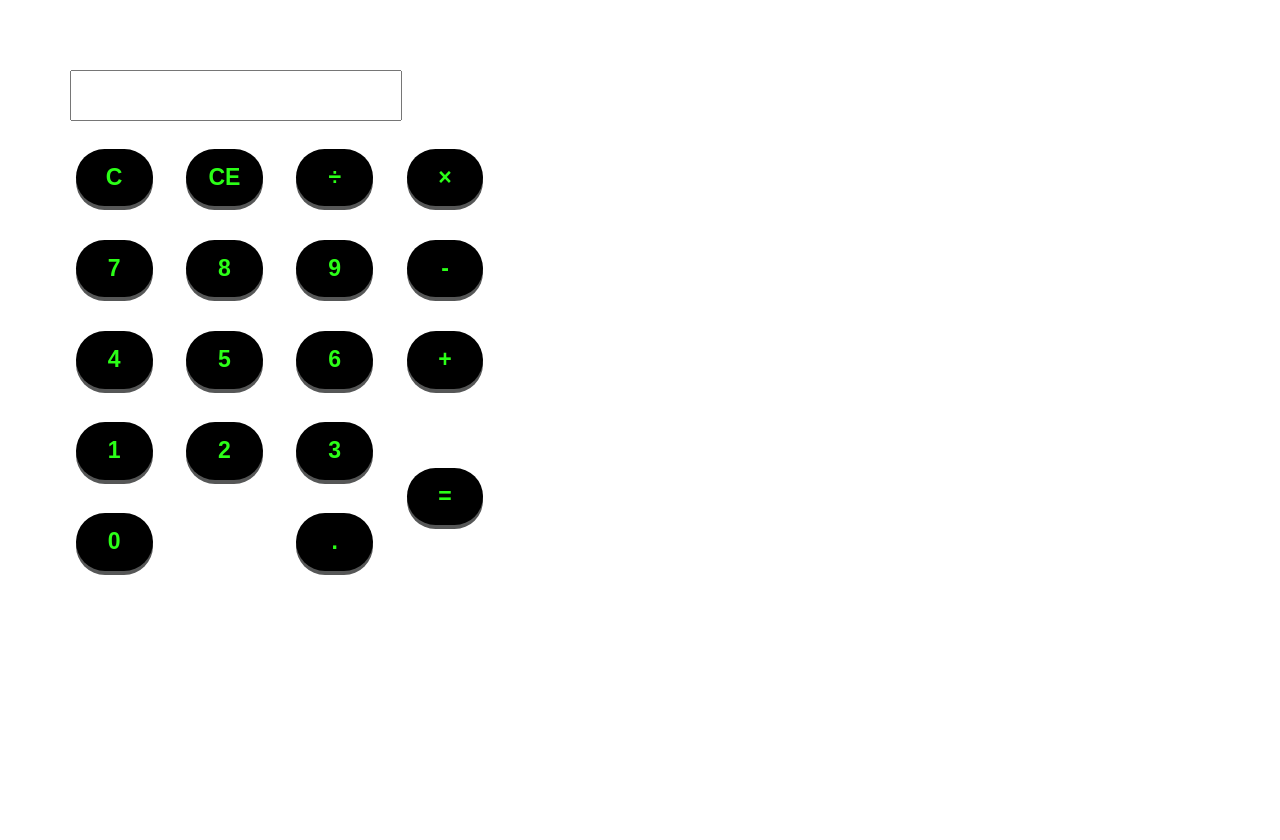
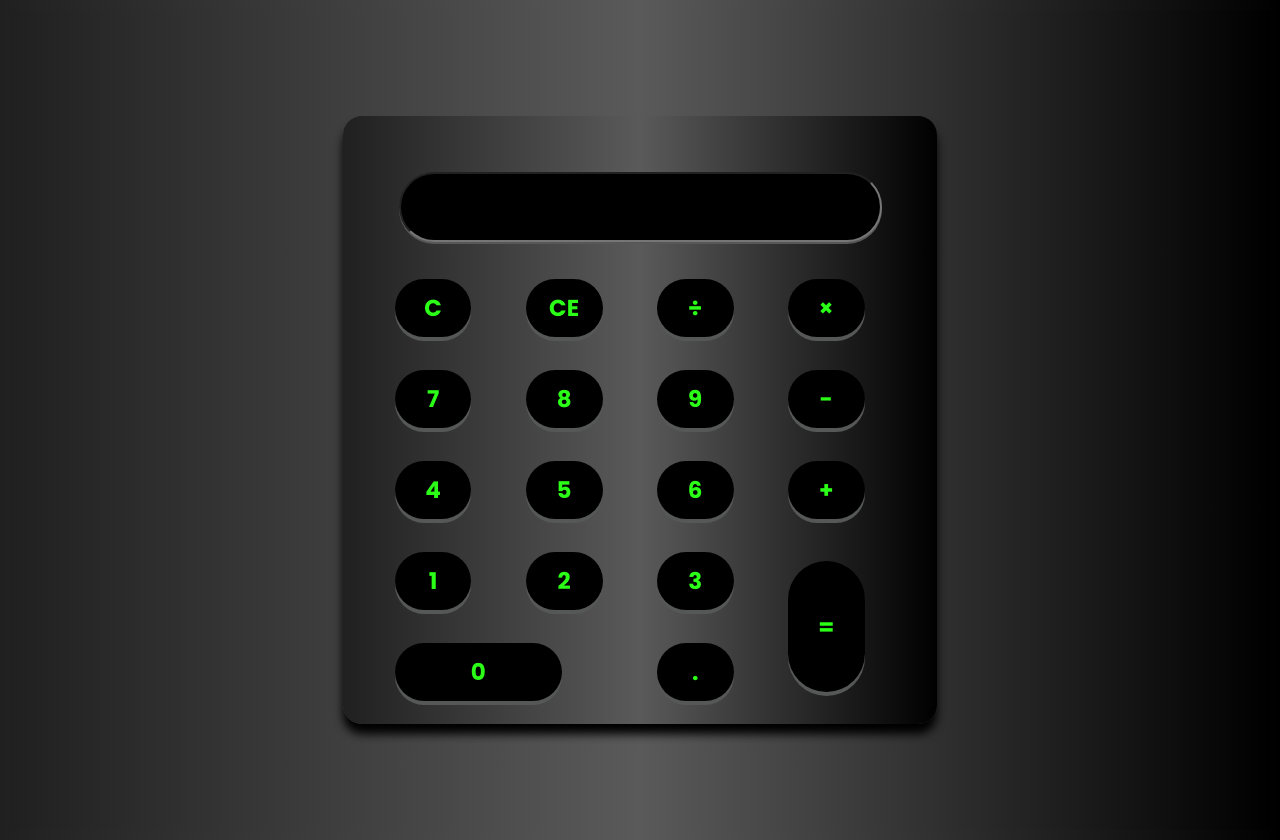
Before and after one commit to guibardev/Uniasselvi, a plain HTML site: page AULA_02/index.html in a window 1280 px wide. Before the commit the page ends 800 px from the top, so only its background shows below. Drawn offline with Linux system fonts and the light colour scheme.

Commit message:
updte
updte

```diff
--- a/AULA_02/estilo.css
+++ b/AULA_02/estilo.css
@@ -1,8 +1,10 @@
 @charset "UTF-8";
 
-* {
-font-family: Arial, Helvetica, sans-serif;
-font-weight: bold;
+*
+{
+font-family: "Poppins", sans-serif;
+font-weight: 700;
+font-style: normal;
 font-size: 1.2rem;
 color:rgb(43, 255, 23);
 margin: 10;
@@ -13,15 +15,53 @@ padding: 10px;
     height: 3rem;
     border: none;
     margin: 0.3rem;
-    border-radius: 20rem;
+    border-radius: 50rem;
     background-color: rgb(0, 0, 0);
     box-shadow: 0 4px rgb(86, 87, 87);
     text-align: center;
 }
 .calculatorButtons:active{
-    transform: translateY(1.2vh);
-    box-shadow: 0 2px rgb(86, 87, 87);
+    transform: translateY(0.7vh);
+    box-shadow: 0px 2px 1px rgb(87, 86, 86);
     background-color: rgb(43, 255, 23);
     color:rgb(0, 0, 0);
-
 }
+#display{
+    background-color: rgb(0, 0, 0);
+    box-shadow: 0 2px rgb(86, 87, 87);
+    padding: 13px;
+    border-radius: 50rem;
+    text-align: right;
+    height: 5vh;
+    margin: 0.5rem;
+}
+body {
+    margin: 0;
+    padding: 0;
+    background-image: linear-gradient(to left, #000000, #5a5a5a, #202020);
+    background-size: cover;
+}
+.container{
+    background-image: linear-gradient(to left, #000000, #5a5a5a,#202020);
+    height: 100vh;
+    justify-content: center;
+    display: flex;
+    background-size: cover;
+    align-items: center;
+}.calculator{
+    background-image: linear-gradient(to left, #000000, #5a5a5a,#202020);
+    padding: 3vh 3vh 3vh 3vh;
+    border-radius: 1rem;
+    box-shadow: 0 10px 10px 0 rgb(0, 0, 0);
+    height: 70vh;
+}
+#cleanDispla, #deleteDigit. #division, #mutiplication, #subtraction, #sum, #result{
+    background-color:linear-gradient(to left, #000000, #5a5a5a,#202020);
+    color: #202020
+}
+#result{
+    height: 6.8rem;
+}
+#num0{
+    width: 8.7rem;
+}
--- a/AULA_02/index.html
+++ b/AULA_02/index.html
@@ -5,6 +5,11 @@
     <meta http-equiv="X-UA-Compatible" content="IE-edge">
     <meta name="viewport" content="width=device-width", initial-scale="1.0">
     <link rel="stylesheet" href="estilo.css">
+    <link rel="preconnect" href="https://fonts.googleapis.com">
+    <link rel="preconnect" href="https://fonts.gstatic.com" crossorigin>
+    <link href="https://fonts.googleapis.com/css2?family=Poppins:ital,wght@0,100;0,200;0,300;0,400;0,500;0,600;0,700;0,800;0,900;1,100;1,200;1,300;1,400;1,500;1,600;1,700;1,800;1,900&display=swap" rel="stylesheet">
+    <script src="script.js" defer></script>
+
     <title>Calculadora</title>
 </head>
 <body>
@@ -17,32 +22,32 @@
                 </td>
             </tr>
             <tr>
-                <td><button class="calculatorButtons">C</button></td>
-                <td><button class="calculatorButtons">CE</button></td>
-                <td><button class="calculatorButtons">&divide;</button></td>
-                <td><button class="calculatorButtons">&times;</button></td>
+                <td><button class="calculatorButtons" id="cleanDisplay" value="C">C</button></td>
+                <td><button class="calculatorButtons" id="deleteDigit" value="CE">CE</button></td>
+                <td><button class="calculatorButtons" id="division" value="/">&divide;</button></td>
+                <td><button class="calculatorButtons" id="mutiplication" value="*">&times;</button></td>
             </tr>
             <tr>
-                <td><button class="calculatorButtons">7</button></td>
-                <td><button class="calculatorButtons">8</button></td>
-                <td><button class="calculatorButtons">9</button></td>
-                <td><button class="calculatorButtons">-</button></td>
+                <td><button class="calculatorButtons" id="num7" value="7">7</button></td>
+                <td><button class="calculatorButtons" id="num8" value="8">8</button></td>
+                <td><button class="calculatorButtons" id="num9" value="9">9</button></td>
+                <td><button class="calculatorButtons" id="subtraction" value="-">-</button></td>
             </tr>
             <tr>
-                <td><button class="calculatorButtons">4</button></td>
-                <td><button class="calculatorButtons">5</button></td>
-                <td><button class="calculatorButtons">6</button></td>
-                <td><button class="calculatorButtons">+</button></td>
+                <td><button class="calculatorButtons" id="num4" value="4">4</button></td>
+                <td><button class="calculatorButtons" id="num5" value="5">5</button></td>
+                <td><button class="calculatorButtons" id="num6" value="6">6</button></td>
+                <td><button class="calculatorButtons" id="sum" value="+">+</button></td>
             </tr>
             <tr>
-                <td><button class="calculatorButtons">1</button></td>
-                <td><button class="calculatorButtons">2</button></td>
-                <td><button class="calculatorButtons">3</button></td>
-                <td rowspan="2"><button class="calculatorButtons">=</button></td>
+                <td><button class="calculatorButtons" id="num1" value="1">1</button></td>
+                <td><button class="calculatorButtons" id="num2" value="2">2</button></td>
+                <td><button class="calculatorButtons" id="num3" value="3">3</button></td>
+                <td rowspan="2"><button class="calculatorButtons" id="result" value="=">=</button></td>
             </tr>
             <tr>
-                <td colspan="2"><button class="calculatorButtons">0</button></td>
-                <td><button class="calculatorButtons">.</button></td>
+                <td colspan="2"><button class="calculatorButtons " id="num0" value="0">0</button></td>
+                <td><button class="calculatorButtons" id="point" value=".">.</button></td>
             </tr>
         </table>
     </div>
```
Also changed, not shown: AULA_02/script.js (added).
